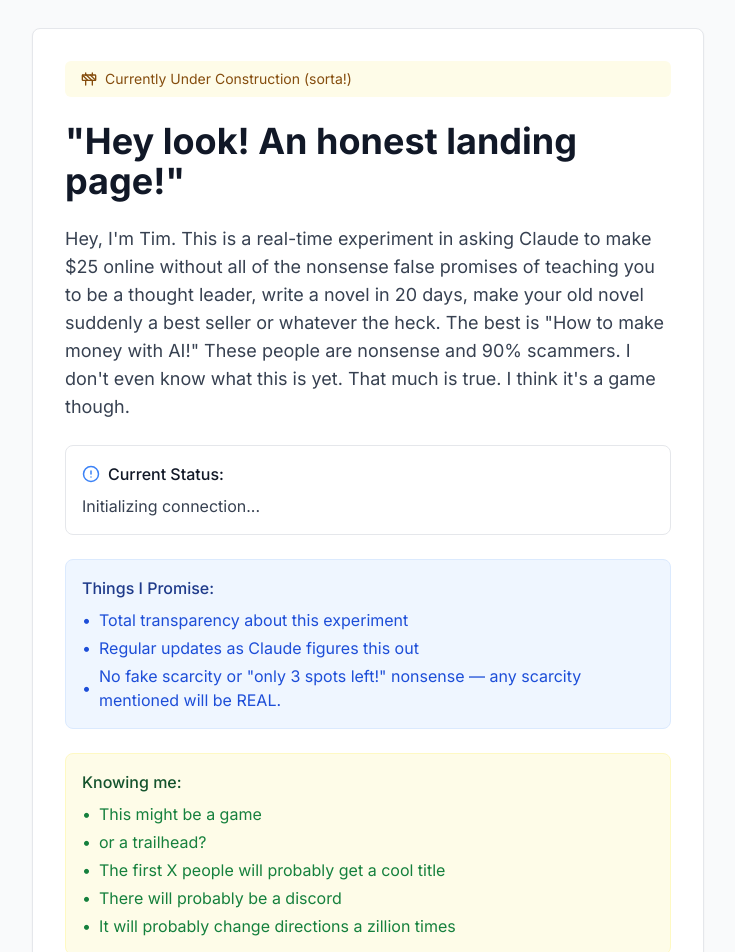
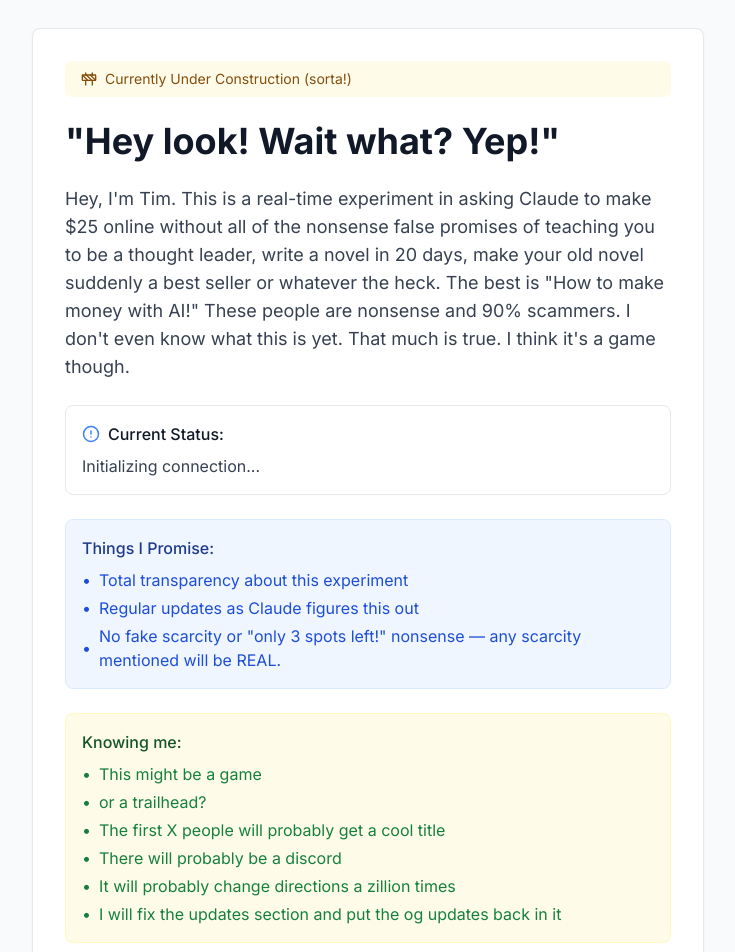
Before and after one commit to fractaloutlook/FO, a React (Vite) app: page / in a window 1280 px wide. Shown: the part 40-992 px from the top of the page, without its empty margins (272-1007 px from the left). Built offline with nearby package versions, Linux system fonts and the light colour scheme.

Commit message:
just landing copy

```diff
--- a/src/pages/LandingPage.jsx
+++ b/src/pages/LandingPage.jsx
@@ -41,7 +41,7 @@
 
           {/* Main Content */}
           <h1 className="text-4xl font-bold text-gray-900 mb-6">
-            "Hey look! An honest landing page!"
+            "Hey look! Wait what? Yep!"
           </h1>
 
           <div className="space-y-6 text-gray-700">
@@ -101,6 +101,10 @@
                   <span>•</span>
                   It will probably change directions a zillion times
                 </li>
+                <li className="flex items-center gap-2">
+                  <span>•</span>
+                  I will fix the updates section and put the og updates back in it
+                </li>
               </ul>
             </div>
           </div>
```
